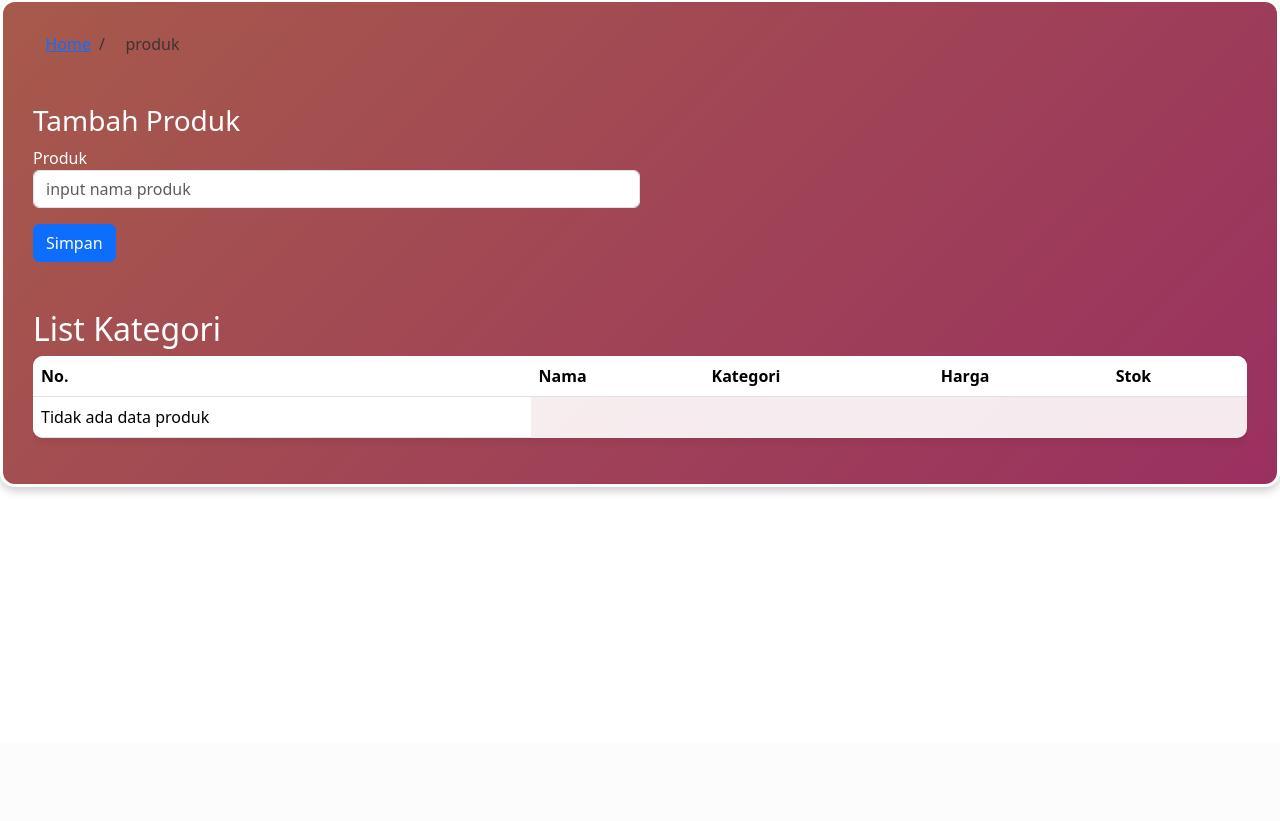
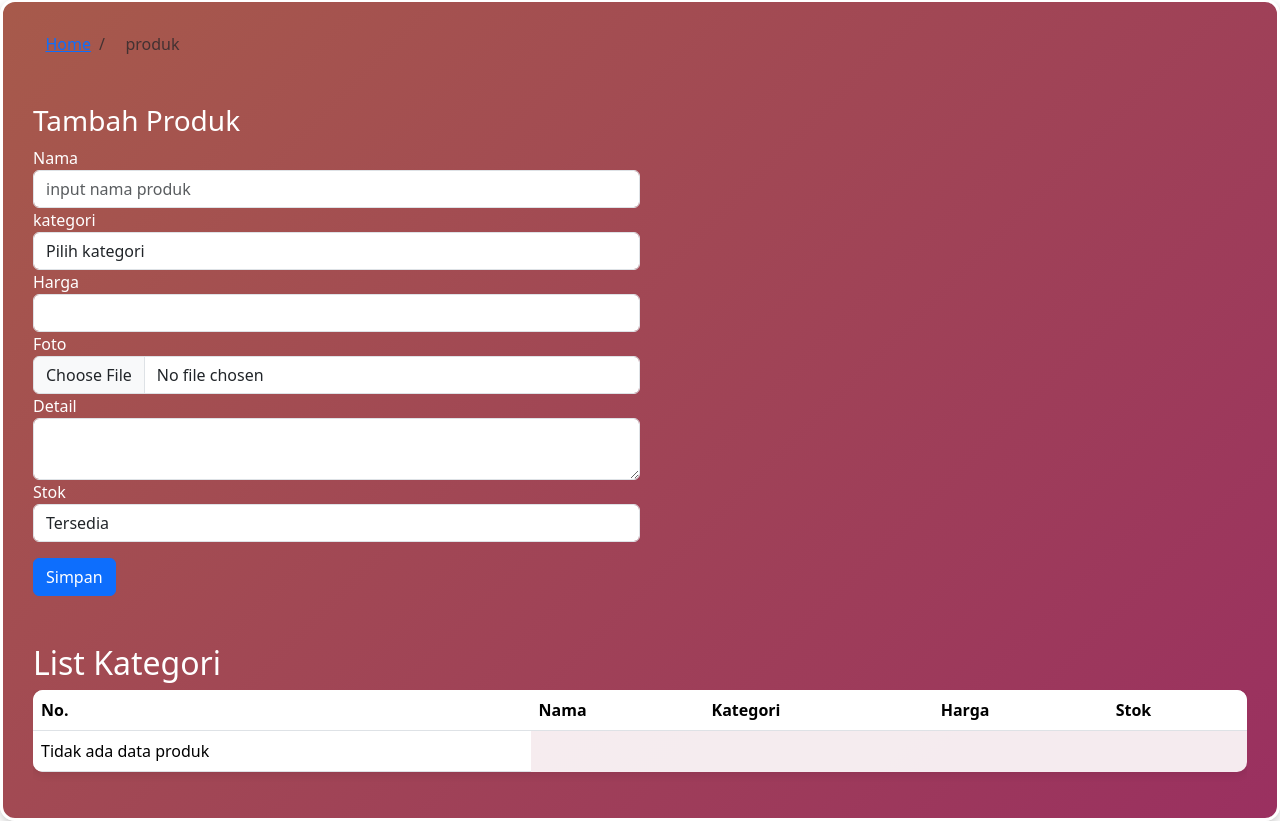
Before and after one commit to MuslimahQurniawati/Project_Uas, a PHP site: page /produk.php in a window 1280 px wide. Shown: the part 57-878 px from the top of the page. Before the commit the page ends 550 px from the top, so only its background shows below. Run offline with PHP 8.4, Linux system fonts and the light colour scheme; data that the repository does not hold is empty; some libraries are stand-ins or nearby versions.

Commit message:
membuat form menambah data produk dan menghubunkan ke database

```diff
--- a/adminpanel/produk.php
+++ b/adminpanel/produk.php
@@ -5,6 +5,7 @@ require "../koneksi.php";
 $queryProduk = mysqli_query($con, "SELECT * FROM produk");
 $jumlahProduk = mysqli_num_rows($queryProduk);
 
+$queryKategori = mysqli_query($con, "SELECT * FROM kategori");
 ?>
 
 
@@ -59,15 +60,66 @@ $jumlahProduk = mysqli_num_rows($queryProduk);
     <div class="my-5 col-12 col-md-6">
         <h3>Tambah Produk</h3>
 
-        <form action="" method="post">
+        <form action="" method="post" enctype="multipart/form-data">
             <div>
-                <label for="produk">Produk</label>
-                <input type="text" id="produk" name="produk" placeholder="input nama produk" class="form-control">
+                <label for="nama">Nama</label>
+                <input type="text" id="produk" name="nama" placeholder="input nama produk" class="form-control" >
             </div>
+            <div class=>
+                <label for="kategori">kategori</label>
+                <select name="kategori" id="kategori" class="form-control" >
+                    <option value="">Pilih kategori</option>
+                    <?php
+                        while($data=mysqli_fetch_array($queryKategori)){
+                        ?>
+                            <option value="<?php echo $data['id'] ?>"><?php echo $data['nama']; ?> </option>
+                        <?php
+                        }
+                    ?>
+                </select>
+            </div>
+
+            <div>
+                <label for="harga">Harga</label>
+                <input type="number" class="form-control" name="harga" >
+            </div>
+
+            <div>
+                <label for="foto">Foto</label>
+                <input type="file" name="foto" id="foto" class="form-control">
+            </div>
+            <label for="detail">Detail</label>
+                <textarea name="detail" id="detail" class="form-control"></textarea>
+
+            <div>
+                <label for="stok" >Stok</label>
+                <select name="stok" id="stok" class="form-control">
+                    <option value="tersedia">Tersedia</option>
+                    <option value="habis">Habis</option>
+                </select>
+            </div>
+
             <div class="mt-3">
                 <button class="btn btn-primary" type="submit" name="simpan_produk">Simpan</button>
             </div>
         </form>
+
+        <?php
+            if(isset($_POST['simpan_produk'])){
+                $nama = htmlspecialchars($_POST['nama']);
+                $kategori = htmlspecialchars($_POST['kategori']);
+                $harga = htmlspecialchars($_POST['harga']);
+
+                if($nama=='' || $kategori=='' || $harga==''){
+                ?>
+                    <div class="alert alert-primary mt-3" role="alert">
+                            Nama, Kategori dan Harga wajib di isi
+                    </div>
+                <?php
+                }
+
+            }
+        ?>
 
     </div>
     <div class="tabel">
```
